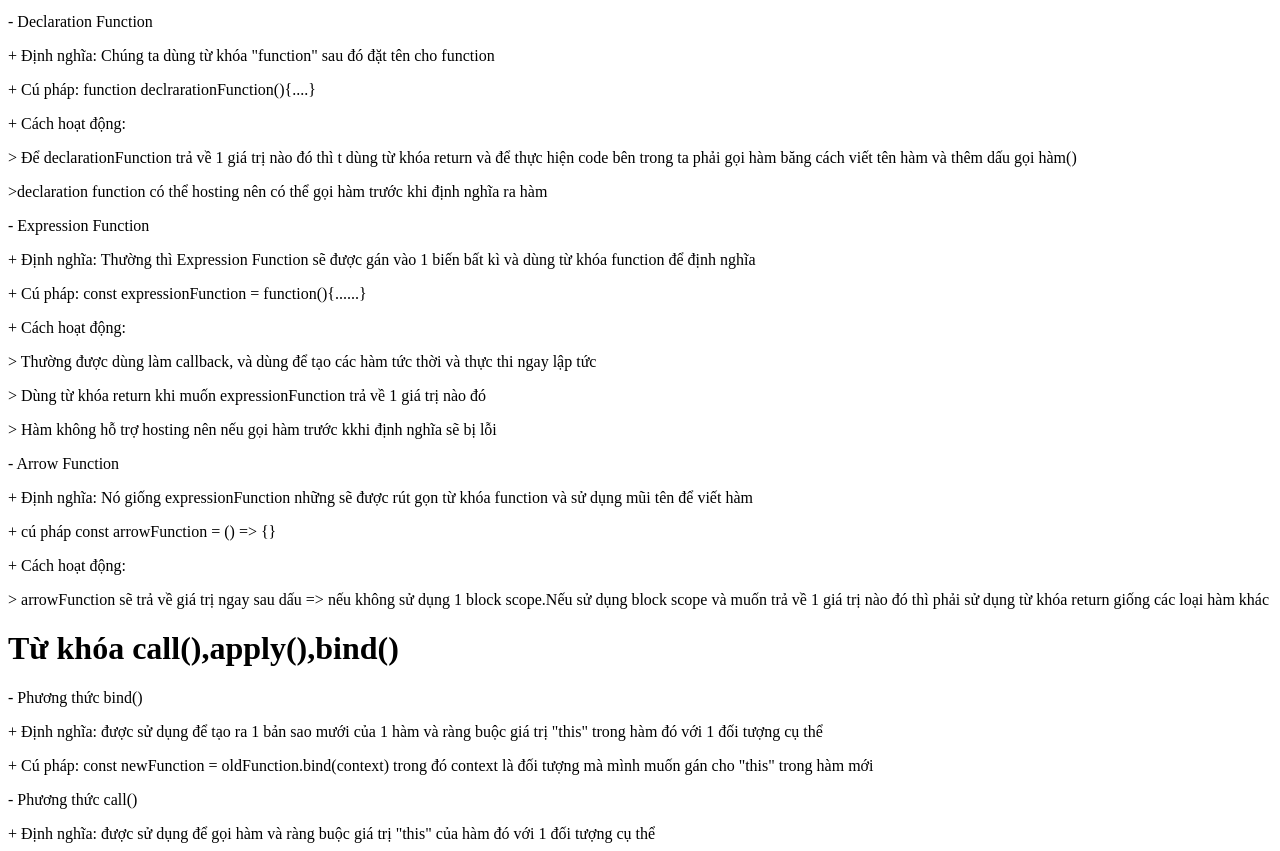
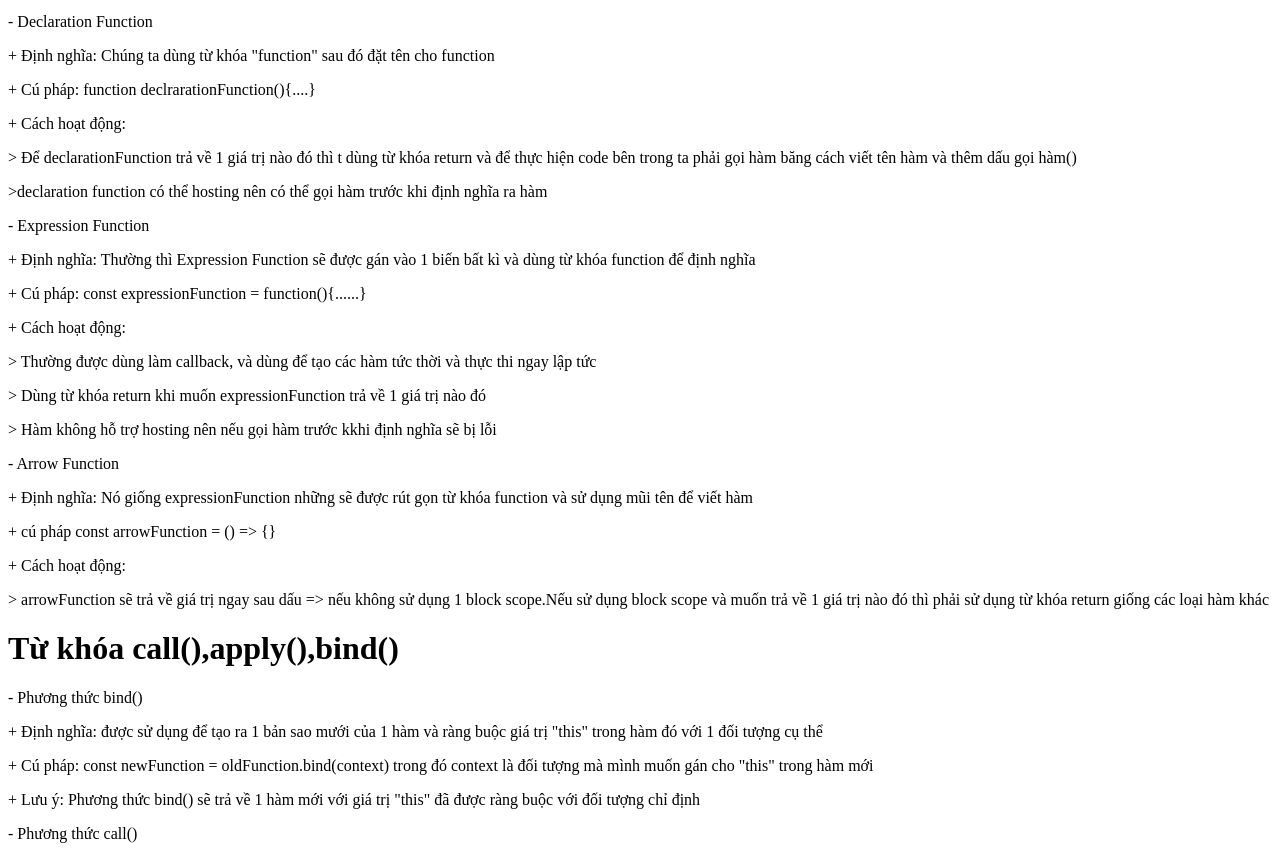
Before and after one commit to CongNam18165/Function-bind-call-apply, a plain HTML site: page index.html in a window 1280 px wide. Shown: the part 101-952 px from the top of the page. Drawn offline with Linux system fonts and the light colour scheme.

Commit message:
first commit

```diff
--- a/index.html
+++ b/index.html
@@ -35,6 +35,7 @@
 <p>- Phương thức bind()</p>
 <p>+ Định nghĩa: được sử dụng để tạo ra 1 bản sao mưới của 1 hàm và ràng buộc giá trị "this" trong hàm đó với 1 đối tượng cụ thể </p>
 <p>+ Cú pháp: const newFunction = oldFunction.bind(context) trong đó context là đối tượng mà mình muốn gán cho "this" trong hàm mới</p>
+<p>+ Lưu ý: Phương thức bind() sẽ trả về 1 hàm mới với giá trị "this" đã được ràng buộc với đối tượng chỉ định </p>
 <p>- Phương thức call()</p>
 <p>+ Định nghĩa: được sử dụng để gọi hàm và ràng buộc giá trị "this" của hàm đó với 1 đối tượng cụ thể </p>
 <p>+ Cú pháp: oldFunction.call(context, arg1, arg2, ...) trong đó context là đối tượng mà mình muốn gán cho 'this' trong hàm. và arg1,arg2 là các đối số của hàm</p>
```
